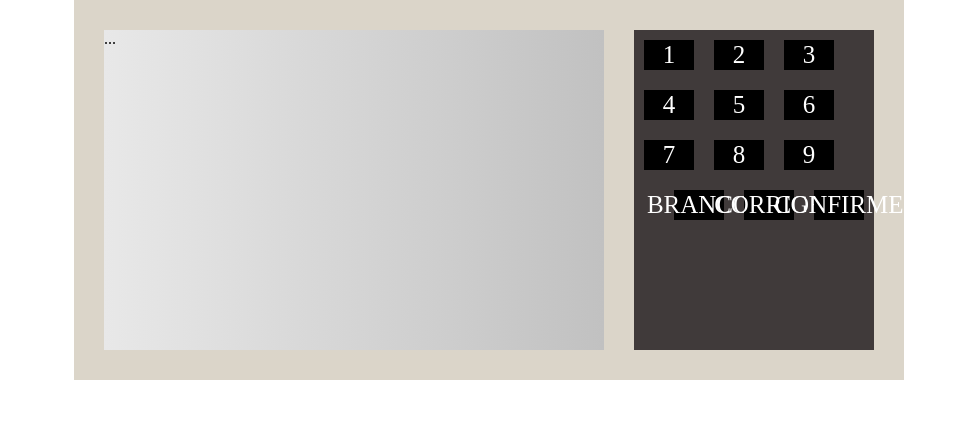
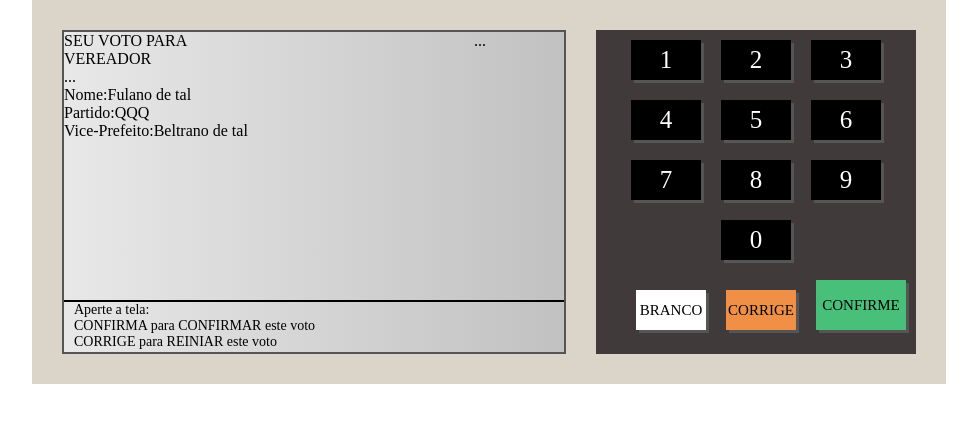
Before and after one commit to Lony-dot/Urna-Eletr-nica, a plain HTML site: page urna/index.html in a window 1280 px wide. Shown: the whole page, without its empty margins (151-1128 px from the left). Drawn offline with Linux system fonts and the light colour scheme.

Commit message:
Adicionando a área de exibição de votos

```diff
--- a/urna/index.html
+++ b/urna/index.html
@@ -10,7 +10,33 @@
 <body>
     <div class="urna">
         <div class="tela">
-            ...
+            <div class="d-1">
+                <div class="d-1-left">
+                    <div class="d-1-1">
+                        <span>SEU VOTO PARA</span>
+                    </div>
+                    <div class="d-1-2">
+                        <span>VEREADOR</span>
+                    </div>
+                    <div class="d-1-3">
+                        ...
+                    </div>
+                    <div class="d-1-4">
+                      Nome:Fulano de tal<br>
+                      Partido:QQQ<br>
+                      Vice-Prefeito:Beltrano de tal<br>
+                    </div>
+                </div>
+                <div class="d-1-right">
+                    ...
+                </div>
+            </div>
+            <div class="d-2">
+                Aperte a tela:<br>
+                CONFIRMA para CONFIRMAR este voto<br>
+                CORRIGE para REINIAR este voto
+
+            </div>
         </div>
         <div class="teclado">
            <div class="teclado--linha">
@@ -28,11 +54,14 @@
              <div class="teclado--botao">8</div>
              <div class="teclado--botao">9</div>
         </div>
+        <div class="teclado--linha">
+             <div class="teclado--botao">0</div>
+        </div>
         <div class="teclado">
             <div class="teclado--linha">
-             <div class="teclado--botao">BRANCO</div>
-             <div class="teclado--botao">CORRIGE</div>
-             <div class="teclado--botao">CONFIRME</div>
+             <div class="teclado--botao botao--branco">BRANCO</div>
+             <div class="teclado--botao botao--corrige">CORRIGE</div>
+             <div class="teclado--botao botao--confirma">CONFIRME</div>
         </div>
 
         </div>
--- a/urna/style.css
+++ b/urna/style.css
@@ -15,6 +15,9 @@ body {
     width: 500px;
     height: 320px;
     background: linear-gradient(to right, #E8E8E8, #C1C1C1);
+    border: 2px solid #555;
+    display: flex;
+    flex-direction: column;
 }
 
 .teclado{
@@ -24,10 +27,12 @@ body {
 
 .teclado--linha {
     display: flex;
+    justify-content: center;
+    align-items: flex-end;
 }
 .teclado--botao {
-    width: 50px;
-    height: 30px;
+    width: 70px;
+    height: 40px;
     background-color: #000;
     color: #fff;
     font-size: 25px;
@@ -35,5 +40,45 @@ body {
     justify-content: center;
     align-items: center;
     margin: 10px;
+    cursor: pointer;
+    box-shadow: 3px 3px 0px #555;
 
 }
+.botao--branco {
+    background-color: #FFF;
+    color: #000;
+    font-size: 15px;
+}
+.botao--corrige {
+    background-color: #f09046;
+    color: #000;
+    font-size: 15px;
+
+}
+.botao--confirma {
+    background-color: #48C079;
+    color: #000;
+    font-size: 15px;
+    width:90px;
+    height:50px;
+
+}
+
+.d-1 {
+    flex: 1;
+    display: flex;
+}
+.d-1-left {
+    flex: 1 ;
+}
+.d-1-right {
+    width: 90px;
+}
+
+
+.d-2 {
+    height: 50px;
+    font-size: 14px;
+    border-top: 2px solid #000;
+    padding-left: 10px;
+}
```
